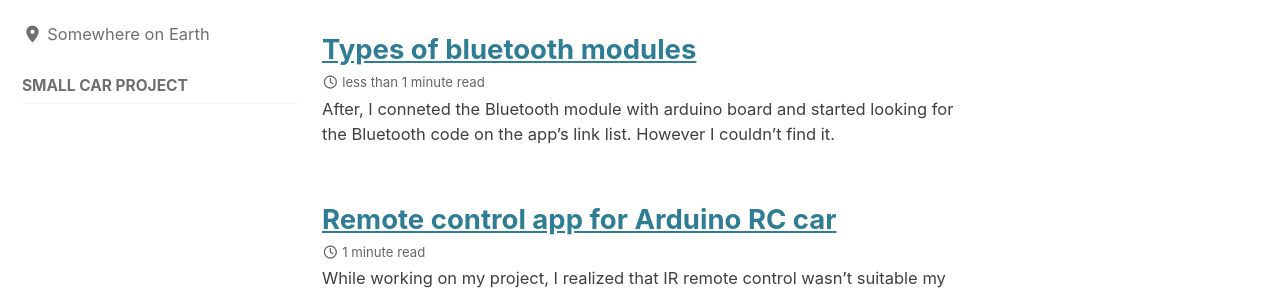
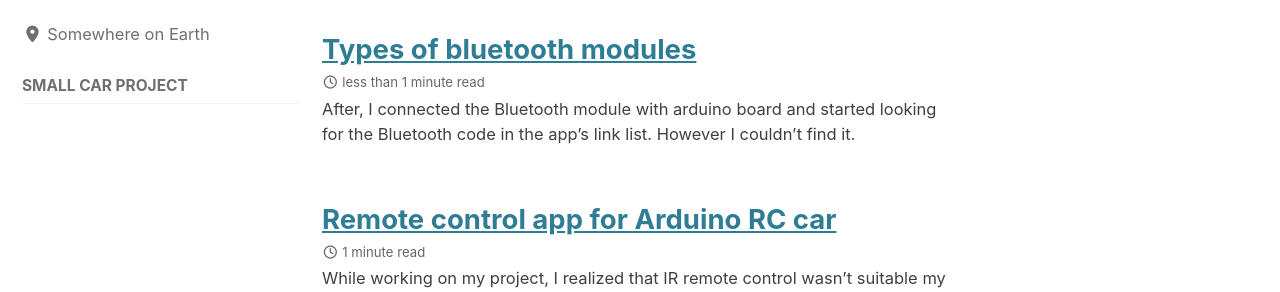
Before and after one commit to enginebeast/enginebeast.github.io, a Jekyll site: the page built from index.html, in a window 1280 px wide. Shown: the part 203-495 px from the top of the page. Built offline with Jekyll 4.4.1, drawn with Linux system fonts in a browser that asks for light colours; cached includes are drawn as plain includes; the list of posts is cut into pages by our own code.

Commit message:
Edit grammar error

```diff
--- a/_posts/2025-10-03-types_of_bluetoothmodules.md
+++ b/_posts/2025-10-03-types_of_bluetoothmodules.md
@@ -5,7 +5,7 @@ categories:
 comments: true
 ---
 
-After, I conneted the Bluetooth module with arduino board and started looking for the Bluetooth code on the app's link list. However I couldn't find it.
+After, I connected the Bluetooth module with arduino board and started looking for the Bluetooth code in the app's link list. However I couldn't find it.
 
 At first, I thought I had made an error in my arduino code, or in the circuit wiring, but after some searching I could find another problem.
 
```
